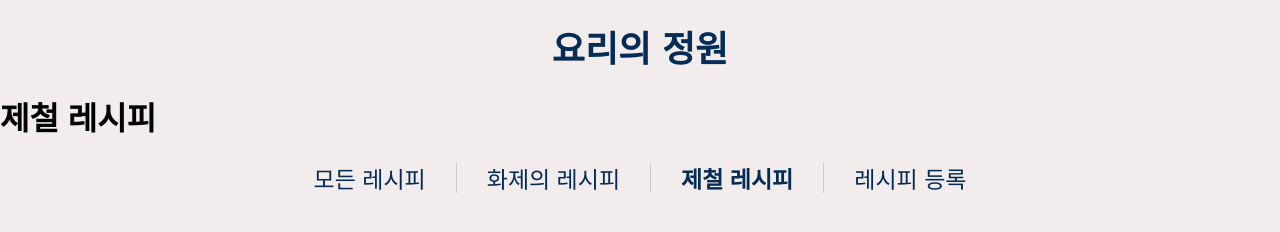
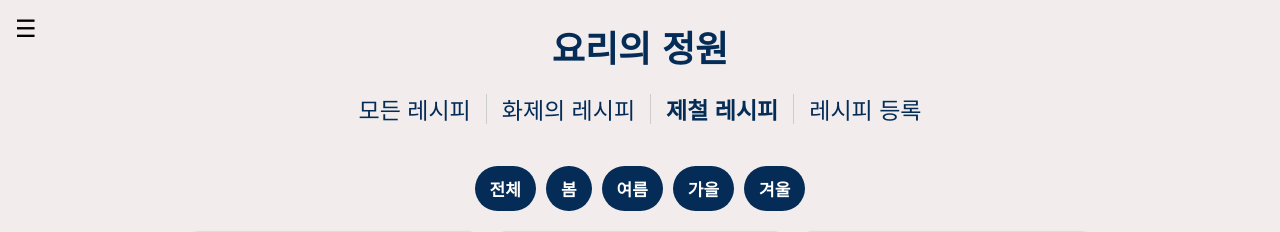
Before and after one commit to ggabaegii/RecipeRecommendation, a Flask app: page /searecpage in a window 1280 px wide. Shown: the top 232 px of the page. Run offline with Flask 3, Linux system fonts and the light colour scheme; some web fonts are replaced.

Commit message:
searecpage 임시완성

```diff
--- a/backend/app/static/css/searecpage.css
+++ b/backend/app/static/css/searecpage.css
@@ -4,6 +4,45 @@ body {
     margin: 0;
     padding: 0;
     font-family: 'NanumOeHarMeoNiGeurSsi', sans-serif;
+}
+
+/* 메뉴 아이콘 스타일 */
+.menu-icon {
+    font-size: 24px;
+    cursor: pointer;
+    position: absolute;
+    top: 15px;
+    left: 15px;
+}
+
+/* 슬라이드 메뉴 스타일 */
+.menu {
+    height: 100%;
+    width: 0;
+    position: fixed;
+    top: 0;
+    left: 0;
+    background-color: #042C57;
+    overflow-x: hidden;
+    transition: 0.5s;
+    padding-top: 60px;
+    z-index: 1000;
+}
+
+.menu a {
+    padding: 10px 15px;
+    text-decoration: none;
+    font-size: 20px;
+    color: white;
+    display: block;
+    transition: 0.3s;
+}
+
+.menu .closebtn {
+    position: absolute;
+    top: 0;
+    right: 15px;
+    font-size: 36px;
 }
 
 /* 로고 텍스트 스타일 */
@@ -14,8 +53,10 @@ body {
     font-family: 'Marcellus', serif;
     text-align: center;
     display: block;
-    margin: 20px auto;
+    margin: 0 auto; /* 좌우 중앙 정렬 */
     text-decoration: none;
+    width: fit-content; /* 요소 크기를 텍스트에 맞게 조절 */
+    padding-top: 20px;
 }
 
 /* 네비게이션 바 스타일 */
@@ -23,27 +64,37 @@ body {
     display: flex;
     justify-content: center;
     align-items: center;
-    gap: 20px;
+    margin-top: 20px;
 }
 
 .navigation a {
     font-size: 23px;
+    margin: 0 15px;
     text-decoration: none;
     color: #042C57;
 }
 
-.navigation a.active, .navigation a:hover {
+.navigation a.active {
     font-weight: bold;
 }
 
+/* 세로 구분선 */
 .divider {
     width: 1px;
     height: 30px;
     background-color: #cccccc;
-    margin: 0 10px;
 }
 
-/* 계절 선택 버튼 스타일 */
+/* 콘텐츠 영역 */
+.content {
+    max-width: 900px;
+    margin: 0 auto;
+    padding: 20px;
+
+    border-radius: 8px;
+}
+
+/* 계절 선택 버튼 */
 .category-tabs {
     display: flex;
     justify-content: center;
@@ -53,8 +104,9 @@ body {
 
 .category-tabs button {
     font-family: 'NanumOeHarMeoNiGeurSsi';
+    font-weight: 600;
     font-size: 17px;
-    padding: 10px 20px;
+    padding: 10px 15px;
     border: none;
     background-color: #042C57;
     color: white;
@@ -62,14 +114,9 @@ body {
     cursor: pointer;
 }
 
-.content {
-    padding: 20px;
-}
-
-/* 계절별 레시피 콘텐츠 스타일 */
 .category-content {
     display: grid;
-    grid-template-columns: repeat(2, 1fr);
+    grid-template-columns: repeat(auto-fit, minmax(250px, 1fr));
     gap: 20px;
     margin-top: 20px;
 }
@@ -95,6 +142,7 @@ body {
     border-radius: 5px;
 }
 
+/* 이미지와 제목 사이의 선 */
 .item-box hr {
     border: 0;
     border-top: 1px solid #ccc;
@@ -102,11 +150,11 @@ body {
 }
 
 .item-box h3 {
+    margin-top: 10px;
     font-size: 18px;
-    margin: 10px 0;
 }
 
-/* 반응형 */
+/* 반응형 - 화면이 768px 이하일 때 1열로 변경 */
 @media (max-width: 768px) {
     .category-content {
         grid-template-columns: 1fr;
--- a/backend/app/templates/searecpage.html
+++ b/backend/app/templates/searecpage.html
@@ -5,15 +5,25 @@
     <meta name="viewport" content="width=device-width, initial-scale=1.0">
     <title>제철 레시피</title>
     <link rel="stylesheet" href="{{ url_for('static', filename='css/searecpage.css') }}">
+    <!-- 폰트 및 아이콘 추가 -->
     <link href="https://fonts.googleapis.com/css2?family=Marcellus&display=swap" rel="stylesheet">
     <link href="https://hangeul.pstatic.net/hangeul_static/css/NanumOeHarMeoNiGeurSsi.css" rel="stylesheet">
 </head>
 <body>
-    <!-- 로고 및 제목 -->
+    <!-- 요리의 정원 로고 중앙 정렬 -->
     <header>
         <a href="/" class="logo-text">요리의 정원</a>
-        <h1>제철 레시피</h1>
     </header>
+
+    <!-- 메뉴 아이콘 -->
+    <div class="menu-icon" onclick="toggleMenu()">☰</div>
+    <!-- 슬라이드 메뉴 -->
+    <div id="menu" class="menu">
+        <a href="javascript:void(0)" class="closebtn" onclick="toggleMenu()">×</a>
+        <a href="/">홈</a>
+        <a href="/mypagemain">마이페이지</a>
+        <a href="/recipes">레시피</a>
+    </div>
 
     <!-- 네비게이션 바 -->
     <nav class="navigation">
@@ -26,27 +36,53 @@
         <a href="/recipe_register">레시피 등록</a>
     </nav>
 
-    <!-- 제철 레시피 섹션 -->
+    <!-- 계절 선택 섹션 -->
     <div class="content">
         <section class="category-tabs">
-            <button onclick="showSeasonalRecipes('spring')">봄</button>
-            <button onclick="showSeasonalRecipes('summer')">여름</button>
-            <button onclick="showSeasonalRecipes('fall')">가을</button>
-            <button onclick="showSeasonalRecipes('winter')">겨울</button>
+            <button onclick="filterRecipes('all')">전체</button>
+            <button onclick="filterRecipes('spring')">봄</button>
+            <button onclick="filterRecipes('summer')">여름</button>
+            <button onclick="filterRecipes('fall')">가을</button>
+            <button onclick="filterRecipes('winter')">겨울</button>
         </section>
 
+        <!-- 제철 레시피 콘텐츠 영역 -->
         <div class="category-content" id="seasonal-recipes">
-            <!-- 봄 레시피 예시 -->
-            <div class="item-box">
+            <!-- 레시피 항목들 -->
+            <div class="item-box" data-season="spring">
                 <img src="{{ url_for('static', filename='images/spring_recipe.jpg') }}" alt="봄 레시피">
                 <hr>
                 <h3>딸기 샐러드</h3>
                 <p>상큼한 봄 딸기를 활용한 신선한 샐러드</p>
             </div>
-            <!-- 나머지 계절별 레시피는 JavaScript로 추가 -->
+            <div class="item-box" data-season="spring">
+                <img src="{{ url_for('static', filename='images/spring_recipe2.jpg') }}" alt="봄 레시피">
+                <hr>
+                <h3>두릅 된장 무침</h3>
+                <p>고소한 두릅과 된장의 조화</p>
+            </div>
+            <div class="item-box" data-season="summer">
+                <img src="{{ url_for('static', filename='images/summer_recipe.jpg') }}" alt="여름 레시피">
+                <hr>
+                <h3>수박 화채</h3>
+                <p>시원한 수박으로 만든 여름 별미</p>
+            </div>
+            <div class="item-box" data-season="fall">
+                <img src="{{ url_for('static', filename='images/fall_recipe.jpg') }}" alt="가을 레시피">
+                <hr>
+                <h3>밤죽</h3>
+                <p>영양 가득한 가을밤으로 만든 죽</p>
+            </div>
+            <div class="item-box" data-season="winter">
+                <img src="{{ url_for('static', filename='images/winter_recipe.jpg') }}" alt="겨울 레시피">
+                <hr>
+                <h3>호박죽</h3>
+                <p>따뜻하고 달콤한 겨울 호박죽</p>
+            </div>
         </div>
     </div>
 
+    <!-- JavaScript 파일 -->
     <script src="{{ url_for('static', filename='js/searecpage.js') }}"></script>
 </body>
 </html>
```
Also changed, not shown: backend/app/static/js/searecpage.js (+5 -31 lines).
